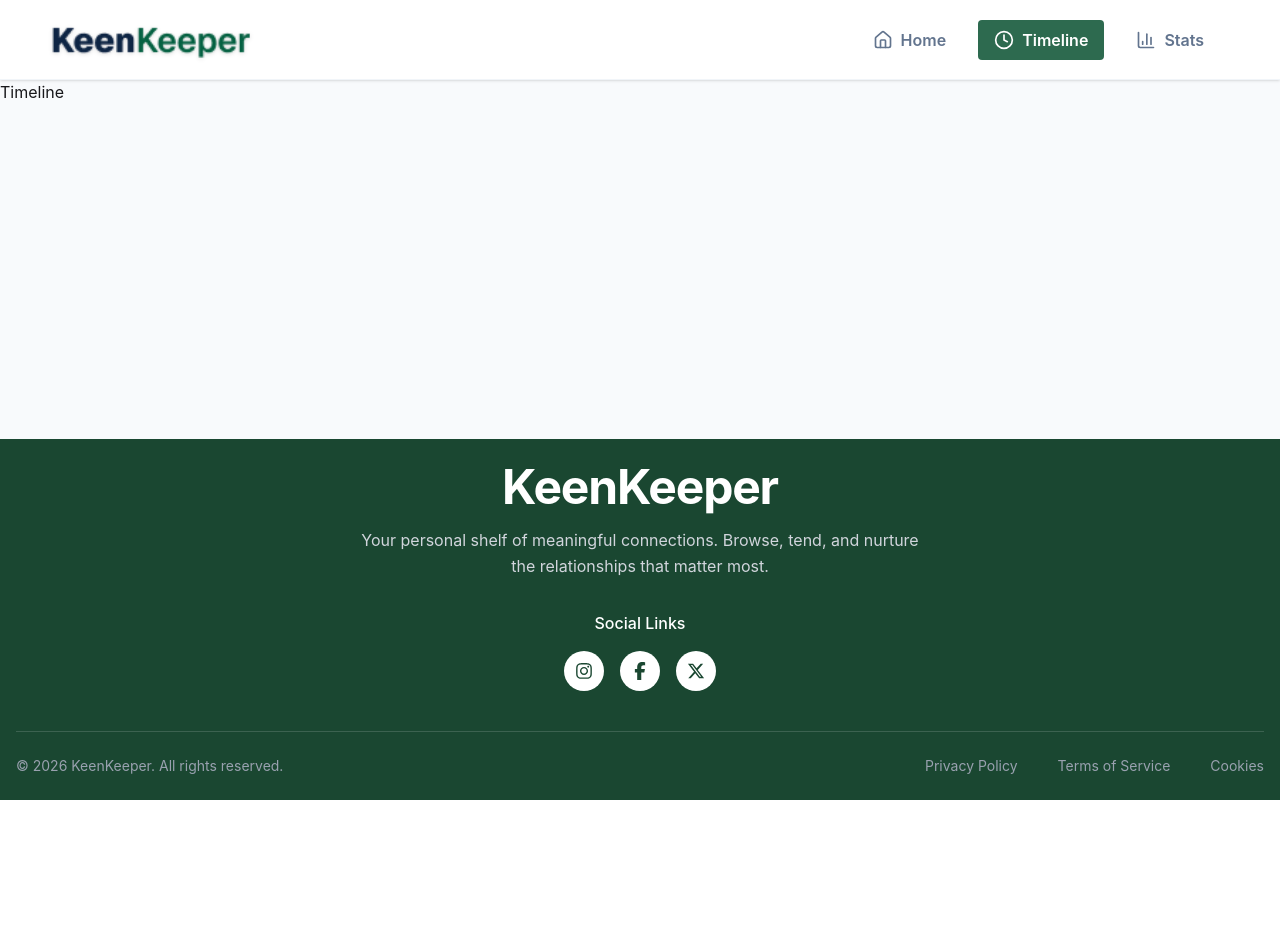
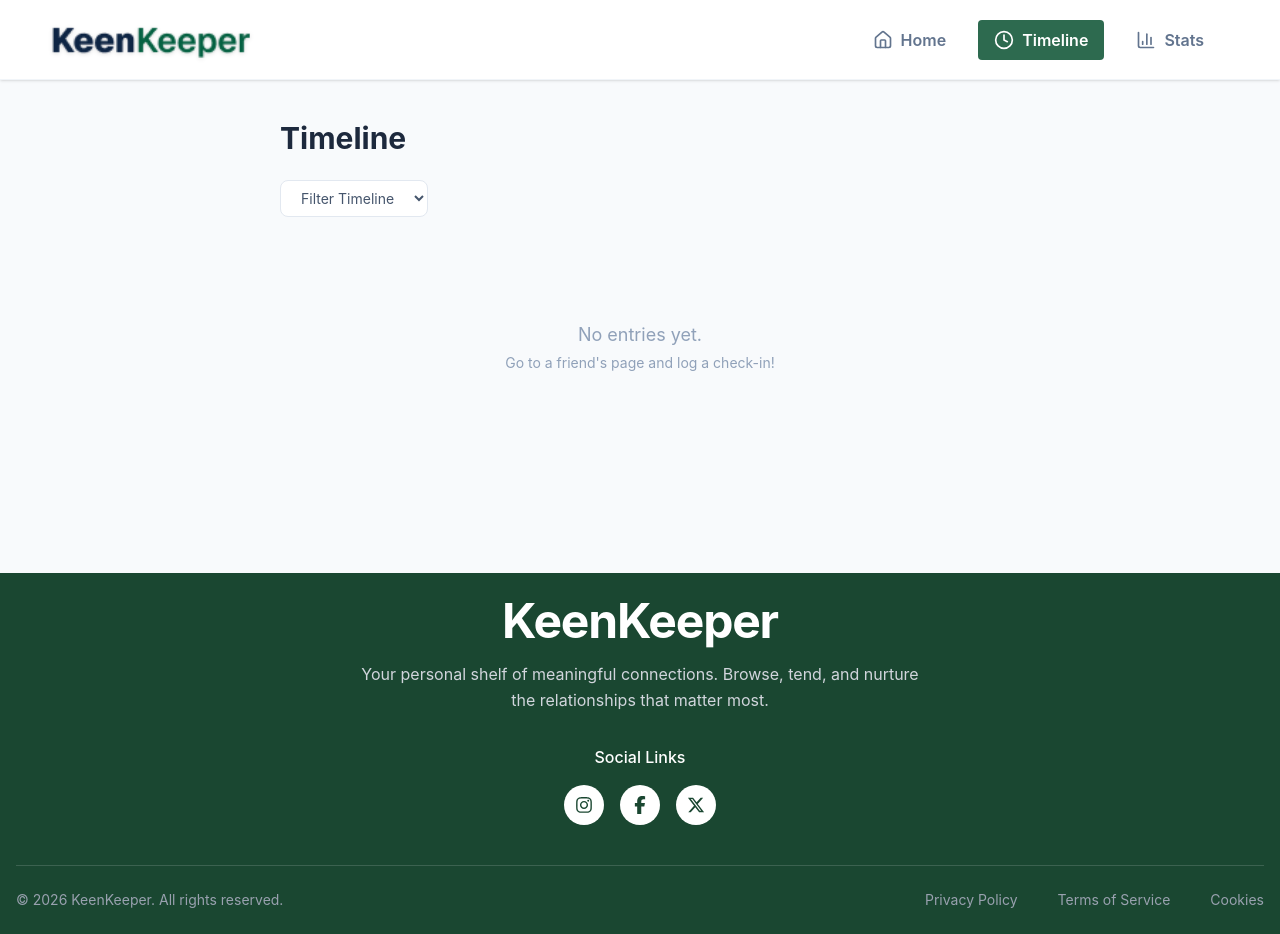
Before and after one commit to Rabiul-Sujon/keen-Keeper, a React (Vite) app: page /timeline in a window 1280 px wide. Before the commit the page ends 800 px from the top, so only its background shows below. Built offline with nearby package versions, Linux system fonts and the light colour scheme.

Commit message:
Timeline page created with functionality'

```diff
--- a/src/pages/Timeline.jsx
+++ b/src/pages/Timeline.jsx
@@ -1,9 +1,82 @@
-import React from 'react'
+import { useState, useEffect } from 'react';
+import callIcon from '../assets/call.png';
+import textIcon from '../assets/text.png';
+import videoIcon from '../assets/video.png';
 
-const Timeline = () => {
+const typeIcons = {
+  Call: callIcon,
+  Text: textIcon,
+  Video: videoIcon,
+};
+
+export default function Timeline() {
+  const [entries, setEntries] = useState([]);
+  const [filter, setFilter] = useState('All');
+
+  useEffect(() => {
+  const stored = JSON.parse(localStorage.getItem('timelineEntries') || '[]');
+
+  const timeout = setTimeout(() => {
+    setEntries(stored);
+  }, 0);
+  return () => clearTimeout(timeout);
+  }, []);
+
+  const filtered = filter === 'All'
+    ? entries
+    : entries.filter(e => e.type === filter);
+
   return (
-    <div>Timeline</div>
-  )
+    <div className="max-w-3xl mx-auto px-6 py-10">
+      <h1 className="text-3xl font-bold text-slate-800 mb-6">Timeline</h1>
+
+      {/* Filter dropdown */}
+      <div className="mb-6">
+        <select
+          value={filter}
+          onChange={e => setFilter(e.target.value)}
+          className="border border-slate-200 rounded-lg px-4 py-2 text-sm text-slate-600 bg-white focus:outline-none focus:ring-2 focus:ring-[#2d6a4f]"
+        >
+          <option value="All">Filter Timeline</option>
+          <option value="Call">Call</option>
+          <option value="Text">Text</option>
+          <option value="Video">Video</option>
+        </select>
+      </div>
+
+      {/* Timeline entries */}
+      {filtered.length === 0 ? (
+        <div className="text-center text-slate-400 py-20">
+          <p className="text-lg">No entries yet.</p>
+          <p className="text-sm mt-1">Go to a friend's page and log a check-in!</p>
+        </div>
+       ) : (
+        <div className="flex flex-col gap-1">
+          {filtered.map(entry => (
+            <div
+              key={entry.id}
+              className="flex items-center gap-4 bg-white border border-slate-100 rounded-xl px-5 py-4 shadow-sm hover:shadow-md transition"
+            >
+              {/* Icon */}
+              <div className="w-10 h-10 flex items-center justify-center bg-slate-100 rounded-full shrink-0">
+                <img
+                  src={typeIcons[entry.type]}
+                  alt={entry.type}
+                  className="w-5 h-5 object-contain"
+                />
+              </div>
+
+              {/* Text */}
+              <div className="flex flex-col">
+                <p className="text-slate-800 font-medium text-sm">
+                  <span className="font-bold">{entry.type}</span> {entry.title.replace(entry.type, '').trim()}
+                </p>
+                <p className="text-slate-400 text-xs mt-0.5">{entry.date}</p>
+              </div>
+            </div>
+          ))}
+        </div>
+      )}
+    </div>
+  );
 }
-
-export default Timeline
```
